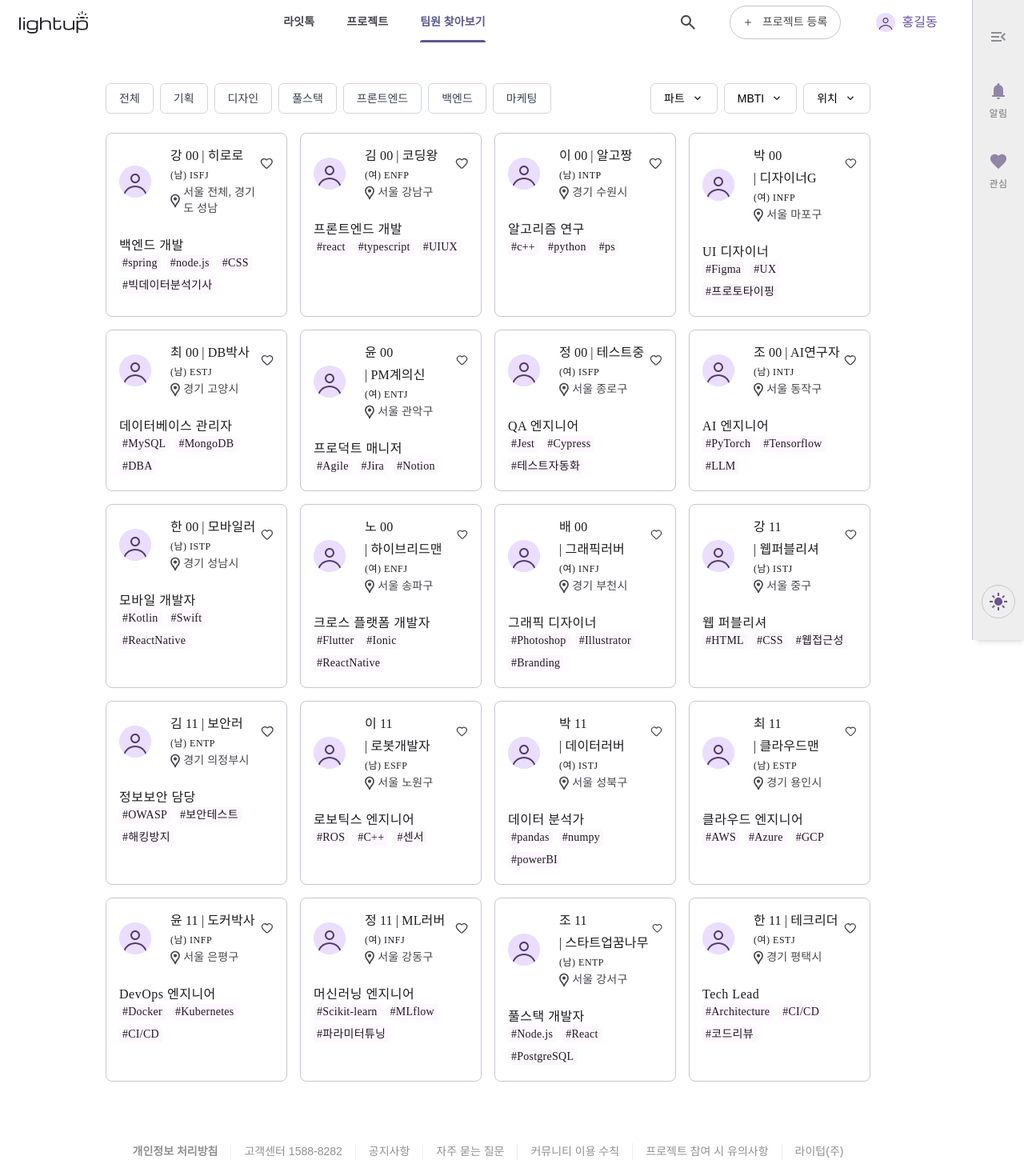
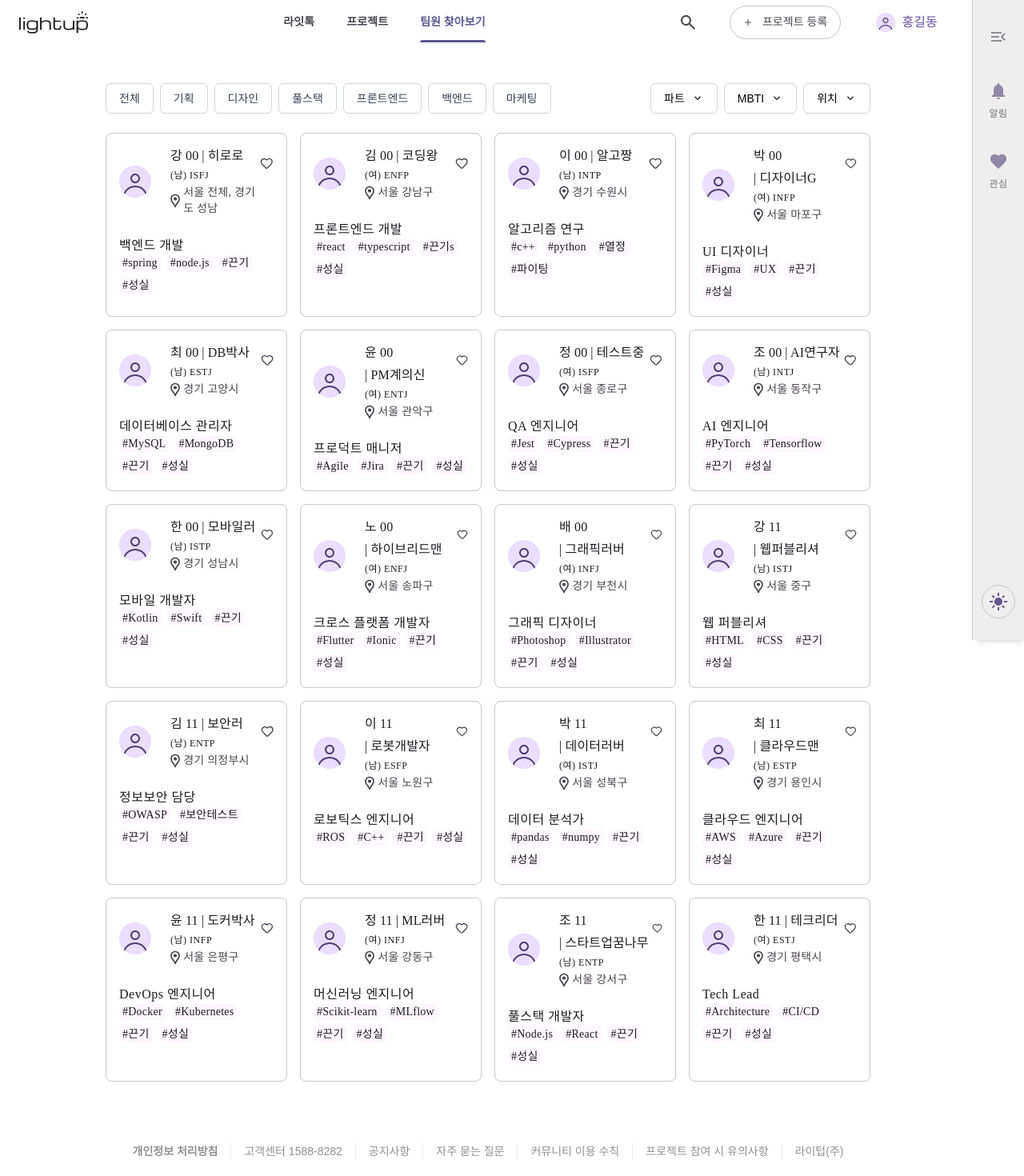
Before and after one commit to 1ronPark/Front-end, a React (Vite) app: page /members in a window 1280 px wide. Shown: the top 1470 px of the page at 80% size. Built offline with nearby package versions, Linux system fonts and the light colour scheme; a web font is replaced by a local one.

Commit message:
[fix] 팀원 탐색 페이지 - 멤버 카드 스킬, 강점 두 개씩 렌더링되도록 반영

```diff
--- a/mockData/dummyMemberInfo.tsx
+++ b/mockData/dummyMemberInfo.tsx
@@ -9,7 +9,8 @@ export const dummyMemberInfo: MemberCardProps[] = [
     mbti: "ISFJ",
     location: "서울 전체, 경기도 성남",
     role: "백엔드 개발",
-    tags: ["#spring", "#node.js", "#CSS", "#빅데이터분석기사"]
+    skills: ["#spring", "#node.js", "#CSS", "#빅데이터분석기사"],
+    strengths: ["#끈기", "#성실", "#아아", "#빅데이터분석기사"]
   },
   {
     id: 2,
@@ -19,7 +20,8 @@ export const dummyMemberInfo: MemberCardProps[] = [
     mbti: "ENFP",
     location: "서울 강남구",
     role: "프론트엔드 개발",
-    tags: ["#react", "#typescript", "#UIUX"]
+    skills: ["#react", "#typescript", "#UIUX"],
+    strengths: ["#끈기s", "#성실", "#아아", "#빅데이터분석기사"]
   },
   {
     id: 3,
@@ -29,7 +31,8 @@ export const dummyMemberInfo: MemberCardProps[] = [
     mbti: "INTP",
     location: "경기 수원시",
     role: "알고리즘 연구",
-    tags: ["#c++", "#python", "#ps"]
+    skills: ["#c++", "#python", "#ps"],
+    strengths: ["#열정", "#파이팅", "#아아", "#빅데이터분석기사"]
   },
   {
     id: 4,
@@ -39,7 +42,8 @@ export const dummyMemberInfo: MemberCardProps[] = [
     mbti: "INFP",
     location: "서울 마포구",
     role: "UI 디자이너",
-    tags: ["#Figma", "#UX", "#프로토타이핑"]
+    skills: ["#Figma", "#UX", "#프로토타이핑"],
+    strengths: ["#끈기", "#성실", "#아아", "#빅데이터분석기사"]
   },
   {
     id: 5,
@@ -49,7 +53,8 @@ export const dummyMemberInfo: MemberCardProps[] = [
     mbti: "ESTJ",
     location: "경기 고양시",
     role: "데이터베이스 관리자",
-    tags: ["#MySQL", "#MongoDB", "#DBA"]
+    skills: ["#MySQL", "#MongoDB", "#DBA"],
+    strengths: ["#끈기", "#성실", "#아아", "#빅데이터분석기사"]
   },
   {
     id: 6,
@@ -59,7 +64,8 @@ export const dummyMemberInfo: MemberCardProps[] = [
     mbti: "ENTJ",
     location: "서울 관악구",
     role: "프로덕트 매니저",
-    tags: ["#Agile", "#Jira", "#Notion"]
+    skills: ["#Agile", "#Jira", "#Notion"],
+    strengths: ["#끈기", "#성실", "#아아", "#빅데이터분석기사"]
   },
   {
     id: 7,
@@ -69,7 +75,8 @@ export const dummyMemberInfo: MemberCardProps[] = [
     mbti: "ISFP",
     location: "서울 종로구",
     role: "QA 엔지니어",
-    tags: ["#Jest", "#Cypress", "#테스트자동화"]
+    skills: ["#Jest", "#Cypress", "#테스트자동화"],
+    strengths: ["#끈기", "#성실", "#아아", "#빅데이터분석기사"]
   },
   {
     id: 8,
@@ -79,7 +86,8 @@ export const dummyMemberInfo: MemberCardProps[] = [
     mbti: "INTJ",
     location: "서울 동작구",
     role: "AI 엔지니어",
-    tags: ["#PyTorch", "#Tensorflow", "#LLM"]
+    skills: ["#PyTorch", "#Tensorflow", "#LLM"],
+    strengths: ["#끈기", "#성실", "#아아", "#빅데이터분석기사"]
   },
   {
     id: 9,
@@ -89,7 +97,8 @@ export const dummyMemberInfo: MemberCardProps[] = [
     mbti: "ISTP",
     location: "경기 성남시",
     role: "모바일 개발자",
-    tags: ["#Kotlin", "#Swift", "#ReactNative"]
+    skills: ["#Kotlin", "#Swift", "#ReactNative"],
+    strengths: ["#끈기", "#성실", "#아아", "#빅데이터분석기사"]
   },
   {
     id: 10,
@@ -99,7 +108,8 @@ export const dummyMemberInfo: MemberCardProps[] = [
     mbti: "ENFJ",
     location: "서울 송파구",
     role: "크로스 플랫폼 개발자",
-    tags: ["#Flutter", "#Ionic", "#ReactNative"]
+    skills: ["#Flutter", "#Ionic", "#ReactNative"],
+    strengths: ["#끈기", "#성실", "#아아", "#빅데이터분석기사"]
   },
   {
     id: 11,
@@ -109,7 +119,8 @@ export const dummyMemberInfo: MemberCardProps[] = [
     mbti: "INFJ",
     location: "경기 부천시",
     role: "그래픽 디자이너",
-    tags: ["#Photoshop", "#Illustrator", "#Branding"]
+    skills: ["#Photoshop", "#Illustrator", "#Branding"],
+    strengths: ["#끈기", "#성실", "#아아", "#빅데이터분석기사"]
   },
   {
     id: 12,
@@ -119,7 +130,8 @@ export const dummyMemberInfo: MemberCardProps[] = [
     mbti: "ISTJ",
     location: "서울 중구",
     role: "웹 퍼블리셔",
-    tags: ["#HTML", "#CSS", "#웹접근성"]
+    skills: ["#HTML", "#CSS", "#웹접근성"],
+    strengths: ["#끈기", "#성실", "#아아", "#빅데이터분석기사"]
   },
   {
     id: 13,
@@ -129,7 +141,8 @@ export const dummyMemberInfo: MemberCardProps[] = [
     mbti: "ENTP",
     location: "경기 의정부시",
     role: "정보보안 담당",
-    tags: ["#OWASP", "#보안테스트", "#해킹방지"]
+    skills: ["#OWASP", "#보안테스트", "#해킹방지"],
+    strengths: ["#끈기", "#성실", "#아아", "#빅데이터분석기사"]
   },
   {
     id: 14,
@@ -139,7 +152,8 @@ export const dummyMemberInfo: MemberCardProps[] = [
     mbti: "ESFP",
     location: "서울 노원구",
     role: "로보틱스 엔지니어",
-    tags: ["#ROS", "#C++", "#센서"]
+    skills: ["#ROS", "#C++", "#센서"],
+    strengths: ["#끈기", "#성실", "#아아", "#빅데이터분석기사"]
   },
   {
     id: 15,
@@ -149,7 +163,8 @@ export const dummyMemberInfo: MemberCardProps[] = [
     mbti: "ISTJ",
     location: "서울 성북구",
     role: "데이터 분석가",
-    tags: ["#pandas", "#numpy", "#powerBI"]
+    skills: ["#pandas", "#numpy", "#powerBI"],
+    strengths: ["#끈기", "#성실", "#아아", "#빅데이터분석기사"]
   },
   {
     id: 16,
@@ -159,7 +174,8 @@ export const dummyMemberInfo: MemberCardProps[] = [
     mbti: "ESTP",
     location: "경기 용인시",
     role: "클라우드 엔지니어",
-    tags: ["#AWS", "#Azure", "#GCP"]
+    skills: ["#AWS", "#Azure", "#GCP"],
+    strengths: ["#끈기", "#성실", "#아아", "#빅데이터분석기사"]
   },
   {
     id: 17,
@@ -169,7 +185,8 @@ export const dummyMemberInfo: MemberCardProps[] = [
     mbti: "INFP",
     location: "서울 은평구",
     role: "DevOps 엔지니어",
-    tags: ["#Docker", "#Kubernetes", "#CI/CD"]
+    skills: ["#Docker", "#Kubernetes", "#CI/CD"],
+    strengths: ["#끈기", "#성실", "#아아", "#빅데이터분석기사"]
   },
   {
     id: 18,
@@ -179,7 +196,8 @@ export const dummyMemberInfo: MemberCardProps[] = [
     mbti: "INFJ",
     location: "서울 강동구",
     role: "머신러닝 엔지니어",
-    tags: ["#Scikit-learn", "#MLflow", "#파라미터튜닝"]
+    skills: ["#Scikit-learn", "#MLflow", "#파라미터튜닝"],
+    strengths: ["#끈기", "#성실", "#아아", "#빅데이터분석기사"]
   },
   {
     id: 19,
@@ -189,7 +207,8 @@ export const dummyMemberInfo: MemberCardProps[] = [
     mbti: "ENTP",
     location: "서울 강서구",
     role: "풀스택 개발자",
-    tags: ["#Node.js", "#React", "#PostgreSQL"]
+    skills: ["#Node.js", "#React", "#PostgreSQL"],
+    strengths: ["#끈기", "#성실", "#아아", "#빅데이터분석기사"]
   },
   {
     id: 20,
@@ -199,7 +218,8 @@ export const dummyMemberInfo: MemberCardProps[] = [
     mbti: "ESTJ",
     location: "경기 평택시",
     role: "Tech Lead",
-    tags: ["#Architecture", "#CI/CD", "#코드리뷰"]
+    skills: ["#Architecture", "#CI/CD", "#코드리뷰"],
+    strengths: ["#끈기", "#성실", "#아아", "#빅데이터분석기사"]
   },
 
 ];
--- a/src/components/common/memberpage/MemberCard.tsx
+++ b/src/components/common/memberpage/MemberCard.tsx
@@ -11,7 +11,8 @@ export type MemberCardProps = {
     mbti: string;
     location: string;
     role: string;
-    tags: string[];
+    skills: string[];
+    strengths: string[];
 };
 
 const MemberCard = ({
@@ -22,9 +23,11 @@ const MemberCard = ({
     mbti,
     location,
     role,
-    tags,
+    skills,
+    strengths,
 }: MemberCardProps) => {
     const navigate = useNavigate();
+
     return (
         <div
             onClick={()=>navigate(`/members/${id}`)}
@@ -51,11 +54,11 @@ const MemberCard = ({
         {/* 역할 */}
         <div className="mt-6 body-large">{role}</div>
 
-        {/* 태그 */}
+        {/* 스킬과 강점 두 개씩만 */}
         <div className="flex flex-wrap gap-2 mb-1">
-            {tags.map((tag) => (
+            {[...skills.slice(0, 2), ...strengths.slice(0, 2)].map((tag, index) => (
                     <span
-                key={tag}
+                        key={`${tag}-${index}`}
                         className="bg-[#FEF7FF] body-medium px-1 rounded-[4px]"
                     >
                         {tag}
--- a/src/components/common/memberpage/MemberList.tsx
+++ b/src/components/common/memberpage/MemberList.tsx
@@ -14,7 +14,8 @@ const MemberList = () => {
                     mbti={member.mbti}
                     location={member.location}
                     role={member.role}
-                    tags={member.tags}
+                    skills={member.skills}
+                    strengths={member.strengths}
                 />
             ))}
         </div>
```
Lines whose indentation alone changed are shown as unchanged.
